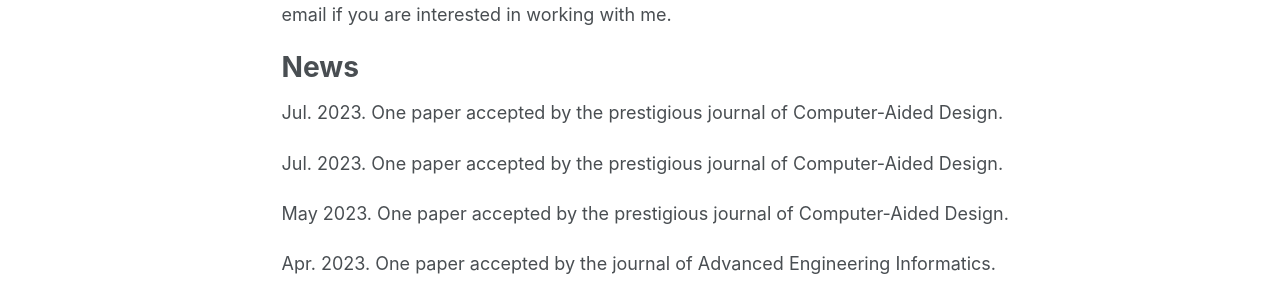
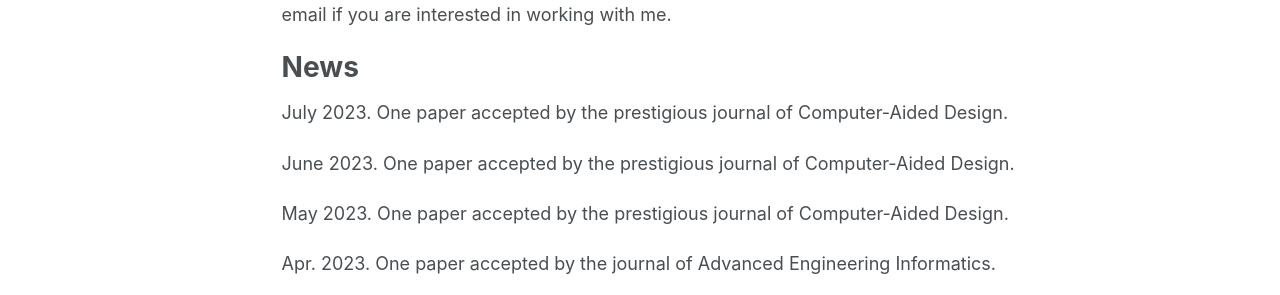
Before and after one commit to Qiang-Zou/Qiang-Zou.github.io, a Jekyll site: the page built from _pages/about.md, in a window 1280 px wide and 1202 px high. Shown: the part 584-879 px from the top of the window. Built offline with Jekyll 4.4.1, drawn with Linux system fonts in a browser that asks for light colours; some web fonts are replaced.

Commit message:
Update about.md

```diff
--- a/_pages/about.md
+++ b/_pages/about.md
@@ -16,9 +16,9 @@ Current research work includes design modeling and manufacturing simulation with
 
 News
 ======
-Jul. 2023. One paper accepted by the prestigious journal of Computer-Aided Design.
+July 2023. One paper accepted by the prestigious journal of Computer-Aided Design.
 
-Jul. 2023. One paper accepted by the prestigious journal of Computer-Aided Design.
+June 2023. One paper accepted by the prestigious journal of Computer-Aided Design.
 
 May 2023. One paper accepted by the prestigious journal of Computer-Aided Design.
 
```
